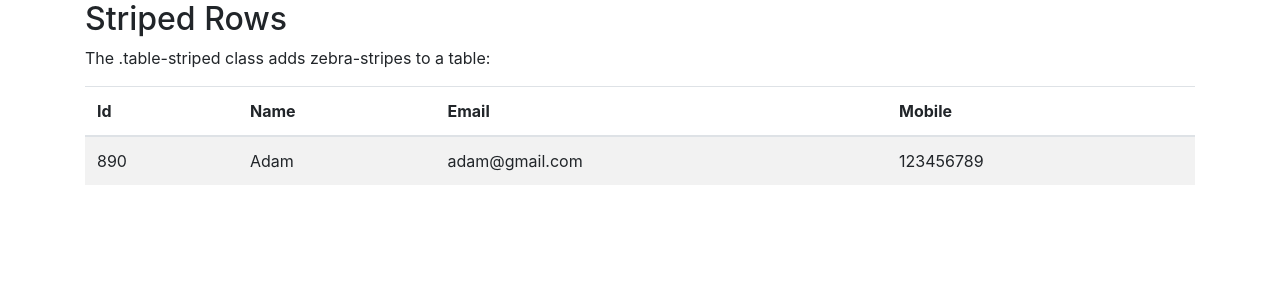
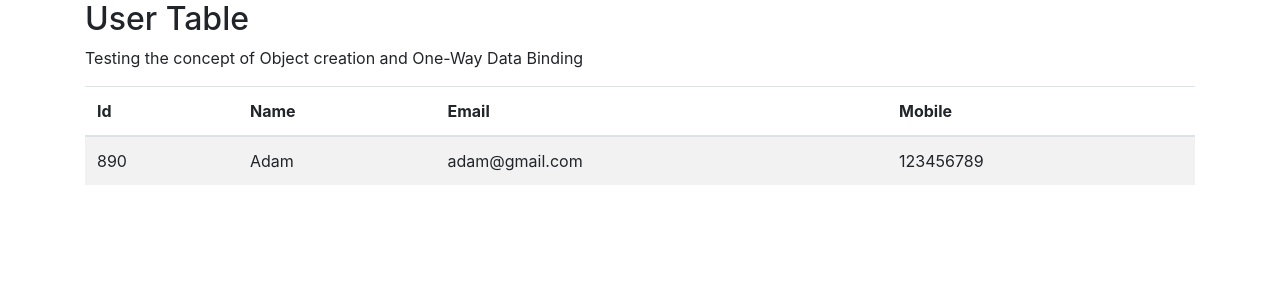
Before and after one commit to emillard-code/AngularOneWayDataBinding, an Angular app: page / in a window 1280 px wide. Shown: the top 300 px of the page. Built offline with nearby package versions, Linux system fonts and the light colour scheme.

Commit message:
Modified html of user component.

```diff
--- a/src/app/user/user.component.html
+++ b/src/app/user/user.component.html
@@ -12,8 +12,8 @@
 <body>
 
 <div class="container">
-  <h2>Striped Rows</h2>
-  <p>The .table-striped class adds zebra-stripes to a table:</p>
+  <h2>User Table</h2>
+  <p>Testing the concept of Object creation and One-Way Data Binding</p>
   <table class="table table-striped">
     <thead>
       <tr>
```
